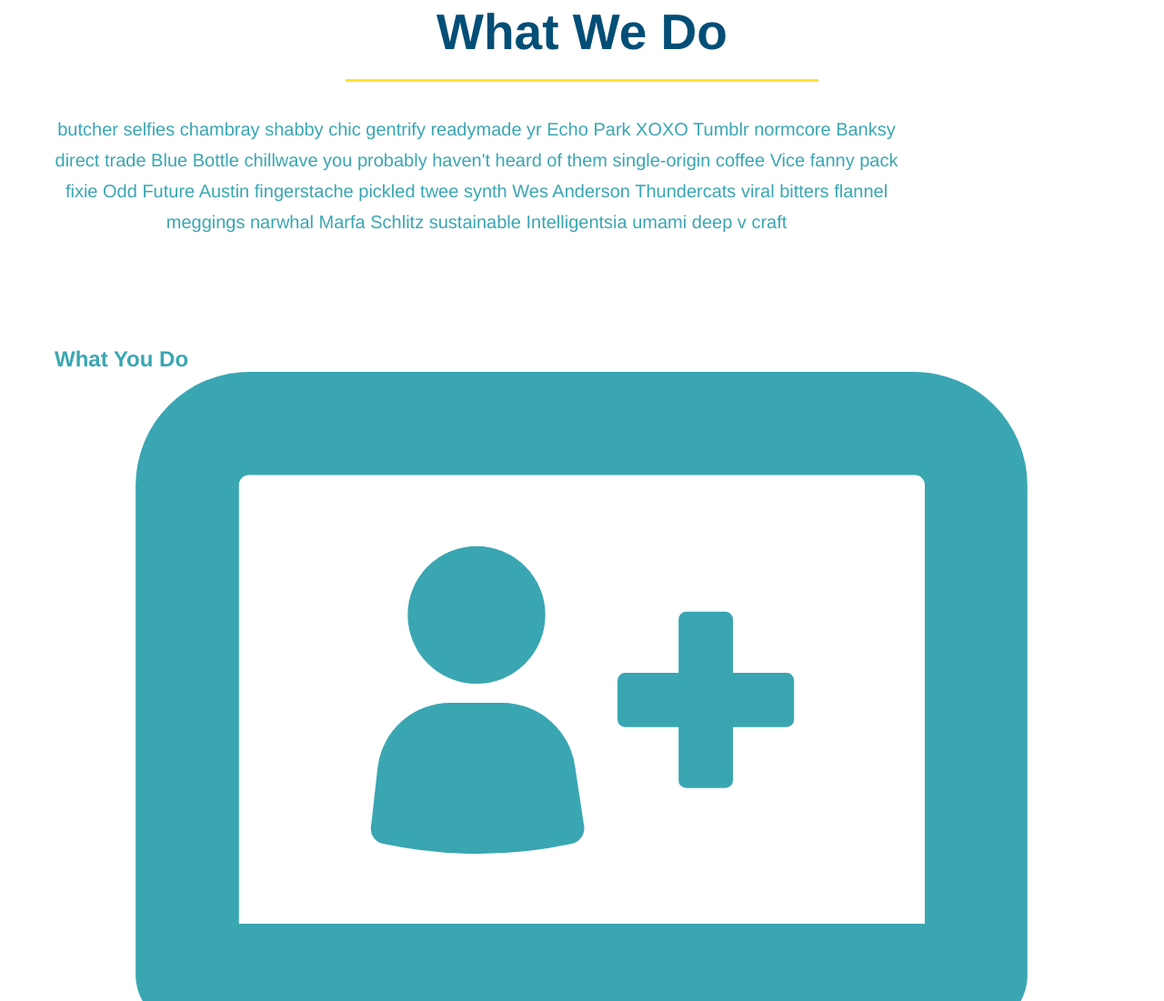
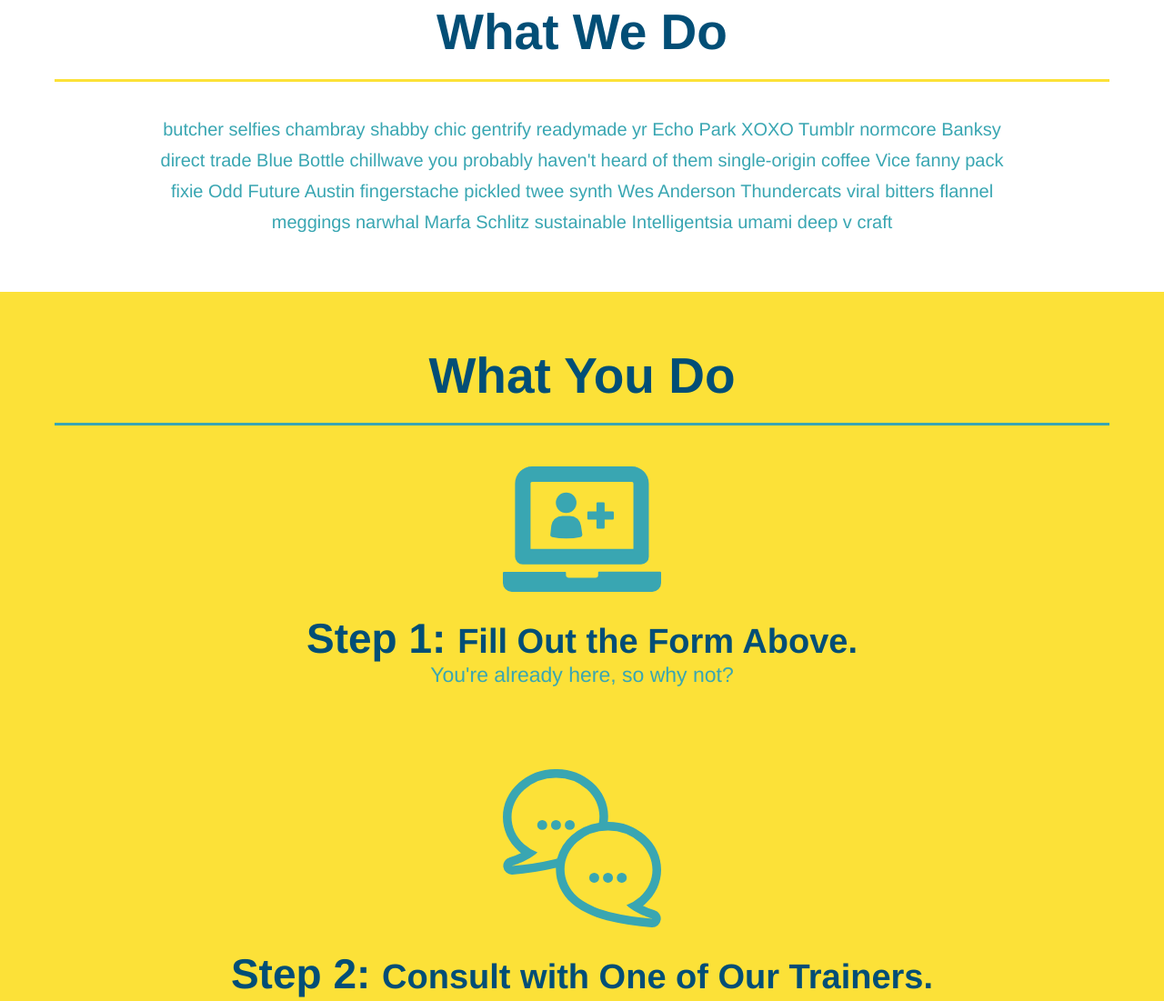
Before and after one commit to nmsiegel1/Run-Buddy, a plain HTML site: page index.html in a window 1280 px wide. Shown: the part 699-1800 px from the top of the page at 91% size. Drawn offline with Linux system fonts and the light colour scheme.

Commit message:
style what you do section

```diff
--- a/assets/css/style.css
+++ b/assets/css/style.css
@@ -105,18 +105,46 @@ section {
 .intro {
     text-align: center;
 }
-.intro h2 {
+.section-title {
     font-size: 55px;
     color: #024e76;
     margin-bottom: 35px;
     padding: 0 100px 20px 100px;
     border-bottom: 3px solid;
-    border-color: #fce138;
-    display: inline-block;
 }
 .intro p {
     line-height:  1.7;
     color: #39a6b2;
     width: 80%;
     font-size: 20px;
+    margin: 0 auto;
 }
+.steps {
+    text-align: center;
+    background: #fce138;
+}
+.primary-border {
+    border-color: #fce138;
+}
+.secondary-border {
+    border-color: #39a6b2;
+}
+.steps div {
+    margin-bottom: 80px;
+}
+.steps img {
+    width: 15%;
+    margin: 10px 0;
+}
+.steps h3 {
+    color: #024e76;
+    font-size: 46px;
+    margin-top: 10px;
+}
+.steps p {
+    color: #39a6b2;
+    font-size: 23px;
+}
+.steps span {
+    font-size: 38px;
+}
--- a/index.html
+++ b/index.html
@@ -67,32 +67,32 @@
             <!--end hero-->
     <!--"what we do" section-->
             <section id="what-we-do" class="intro">
-                <h2>What We Do</h2>
+                <h2 class="section-title primary-border">What We Do</h2>
                 <p>
                     butcher selfies chambray shabby chic gentrify readymade yr Echo Park XOXO Tumblr normcore Banksy direct trade Blue Bottle chillwave you probably haven't heard of them single-origin coffee Vice fanny pack fixie Odd Future Austin fingerstache pickled twee synth Wes Anderson Thundercats viral bitters flannel meggings narwhal Marfa Schlitz sustainable Intelligentsia umami deep v craft
                 </p>
             </section>
     <!--"what you do" section-->
-            <section id="what-you-do">
-                <h2>What You Do</h2>
+            <section id="what-you-do" class="steps">
+                <h2 class="section-title secondary-border">What You Do</h2>
                 <div>
                     <img src="./assets/images/step-1.svg" alt="" />
-                    <h3>Step 1: fill Out the Form Above.</h3>
+                    <h3>Step 1: <span>Fill Out the Form Above.</span></h3>
                     <p>You're already here, so why not?</p>
                 </div>
                 <div>
                     <img src="./assets/images/step-2.svg" alt="" />
-                    <h3>Step 2: Consult with One of Our Trainers.</h3>
+                    <h3>Step 2: <span>Consult with One of Our Trainers.</span></h3>
                     <p>Are you here to build muscle, lose weight, or just feel good?</p>
                 </div>
                 <div>
                     <img src="./assets/images/step-3.svg" alt="" />
-                    <h3>Step 3: Get Running.</h3>
+                    <h3>Step 3: <span>Get Running.</span></h3>
                     <p>Hit the ground running (literally) once your trainer lays out your plan.</p>
                 </div>
                 <div>
                     <img src="./assets/images/step-4.svg" alt="" />
-                    <h3>Step 4: See Results.</h3>
+                    <h3>Step 4: <span>See Results.</span></h3>
                     <p>Bi-weekly checkins with your trainer will keep you focused</p>
                 </div>
             </section>
```
